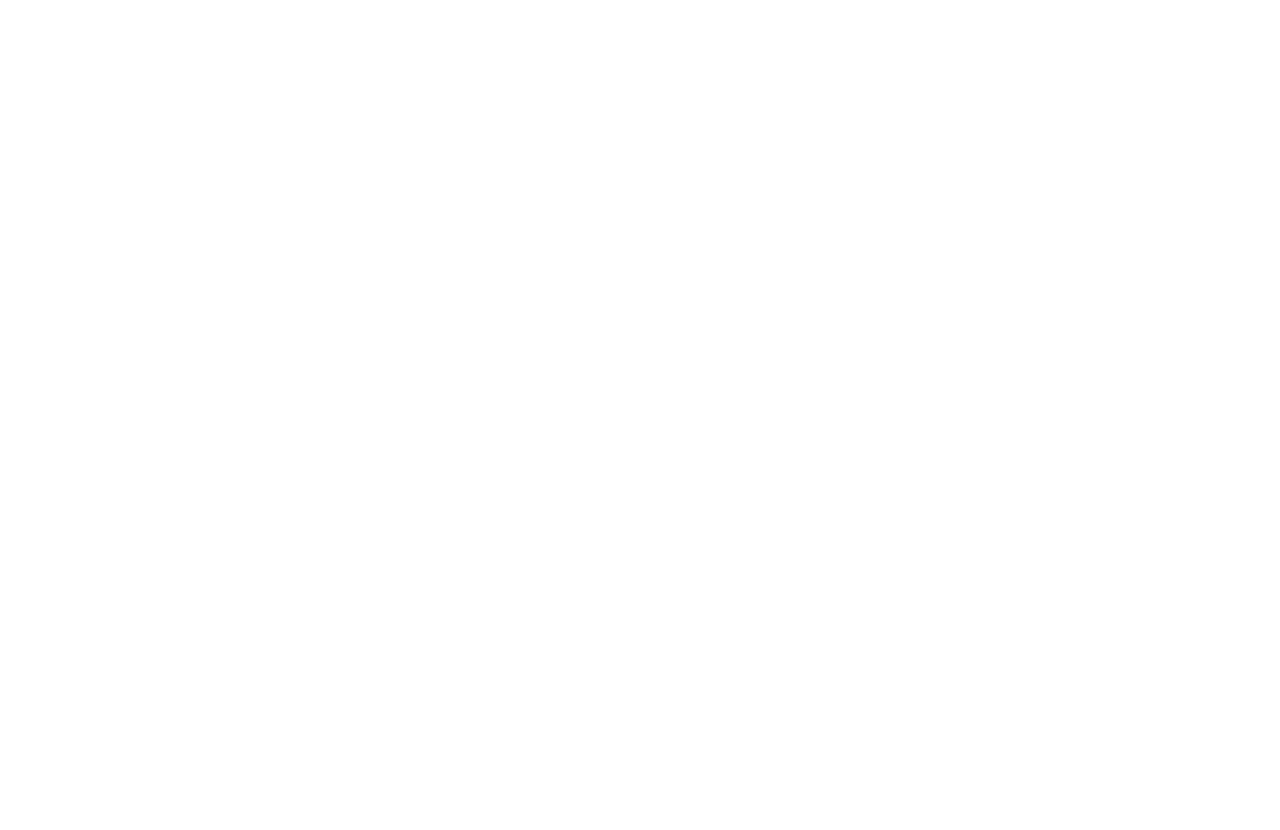
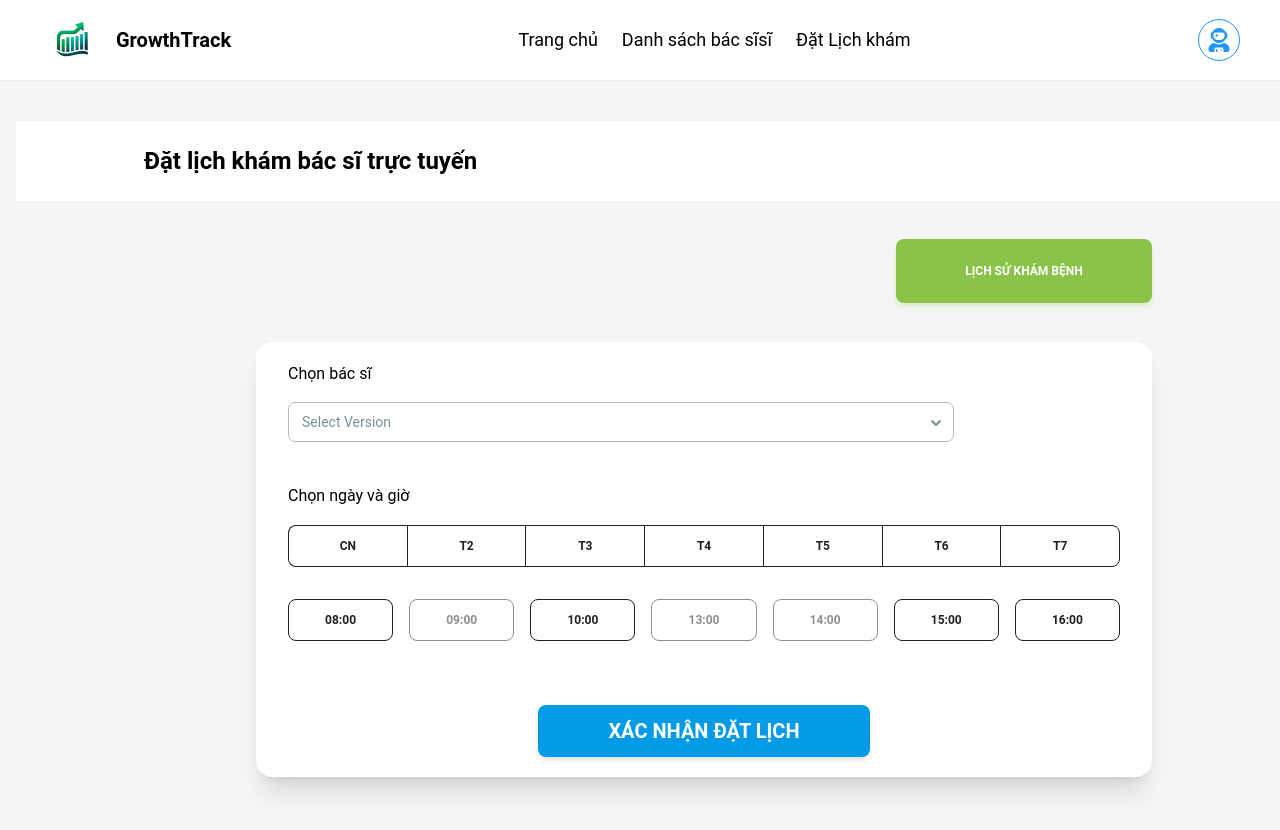
Before and after one commit to ThaiNgoc503/SWP391_W10_FE, a React (Vite) app: page /customer/bookingDoctor in a window 1280 px wide. Before the commit this address had no page. Shown: the top 830 px of the page. Before the commit the page ends 800 px from the top, so only its background shows below. Built offline with nearby package versions, Linux system fonts and the light colour scheme.

Commit message:
Page: Booking Doctor - Done

```diff
--- a/src/App.jsx
+++ b/src/App.jsx
@@ -10,6 +10,7 @@
 import AddNewChild from "./pages/customer/AddNewChild";
 import AddRecords from "./pages/customer/AddRecords";
 import ChartOfChild from "./pages/customer/ChartOfChild";
+import BookingDoctor from "./pages/customer/BookingDoctor";
 
 function App() {
   return (
@@ -27,6 +28,7 @@
           <Route path="add-records" element={<AddRecords />} />
           <Route path="chart" element={<ChartOfChild />} />
           <Route path="addNewChild" element={<AddNewChild />} />
+          <Route path="bookingDoctor" element={<BookingDoctor />} />
         </Route>
       </Routes>
     </BrowserRouter>
--- a/src/components/customer/Header.jsx
+++ b/src/components/customer/Header.jsx
@@ -26,10 +26,10 @@
             Trang chủ
           </Link>
           <Link to={"/customer"} className="transition hover:text-blue-500">
-            Blog
+            Danh sách bác sĩsĩ
           </Link>
-          <Link to={"/customer"} className="transition hover:text-blue-500">
-            Câu hỏi thường gặp
+          <Link to={"bookingDoctor"} className="transition hover:text-blue-500">
+            Đặt Lịch khám
           </Link>
         </nav>
 
--- /dev/null
+++ b/src/pages/customer/BookingDoctor.jsx
@@ -0,0 +1,92 @@
+import { Button, Select, Option, ButtonGroup } from "@material-tailwind/react";
+import React, { useState } from "react";
+
+const BookingDoctor = () => {
+  const [pickDate, setPickDate] = React.useState(null);
+  const handlePickDate = (day) => {
+    setPickDate(day);
+  };
+  const [pickTime, setPickTime] = React.useState(null);
+  const handlePickTime = (day) => {
+    setPickTime(day);
+  };
+
+  return (
+    <>
+      <div className="flex h-screen flex-col bg-gray-100">
+        <div className="mx-4 mt-10 flex h-[10%] w-full items-center bg-white">
+          <p className="ml-[10%] text-2xl font-semibold">
+            Đặt lịch khám bác sĩ trực tuyến
+          </p>
+        </div>
+        <div className="ml-[70%] mt-[3%] h-[8%] w-[20%]">
+          <Button className="size-full" color="light-green">
+            Lịch sử khám bệnh
+          </Button>
+        </div>
+        <div className="ml-[20%] mt-[3%] h-fit w-[70%] rounded-2xl bg-white shadow-xl">
+          <div className="mx-8 my-5 flex flex-col">
+            <p className="">Chọn bác sĩ</p>
+            <div className="mt-[2%] w-[80%]">
+              <Select label="Select Version">
+                <Option>Nguyeenx Van A</Option>
+                <Option>Tran Van B</Option>
+                <Option>Dinh Thi C</Option>
+                <Option>Tran Minh D</Option>
+                <Option>Ho Van E</Option>
+              </Select>
+            </div>
+            <div className="mt-[5%]">
+              <p>Chọn ngày và giờ</p>
+              <ButtonGroup fullWidth variant="outlined" className="mt-[2%]">
+                {["CN", "T2", "T3", "T4", "T5", "T6", "T7 "].map((day) => (
+                  <Button
+                    key={day}
+                    className={`${pickDate === day ? "bg-black text-white" : ""}`}
+                    onClick={() => {
+                      handlePickDate(day);
+                    }}
+                  >
+                    {day}
+                  </Button>
+                ))}
+              </ButtonGroup>
+              <div className="mt-8 flex w-[100%] justify-around gap-4">
+                {[
+                  "08:00",
+                  "09:00",
+                  "10:00",
+                  "13:00",
+                  "14:00",
+                  "15:00",
+                  "16:00",
+                ].map((time) => (
+                  <Button
+                    key={time}
+                    className={`${pickTime === time ? "bg-black text-white" : ""} w-[15%]`}
+                    variant="outlined"
+                    onClick={() => {
+                      handlePickTime(time);
+                    }}
+                    disabled={
+                      time === "09:00" || time === "13:00" || time === "14:00"
+                    }
+                  >
+                    {time}
+                  </Button>
+                ))}
+              </div>
+            </div>
+            <div className="mt-16 flex w-[100%] justify-center">
+              <Button className="h-[20%] w-[40%] bg-light-blue-600 text-xl">
+                Xác nhận đặt lịch
+              </Button>
+            </div>
+          </div>
+        </div>
+      </div>
+    </>
+  );
+};
+
+export default BookingDoctor;
```
